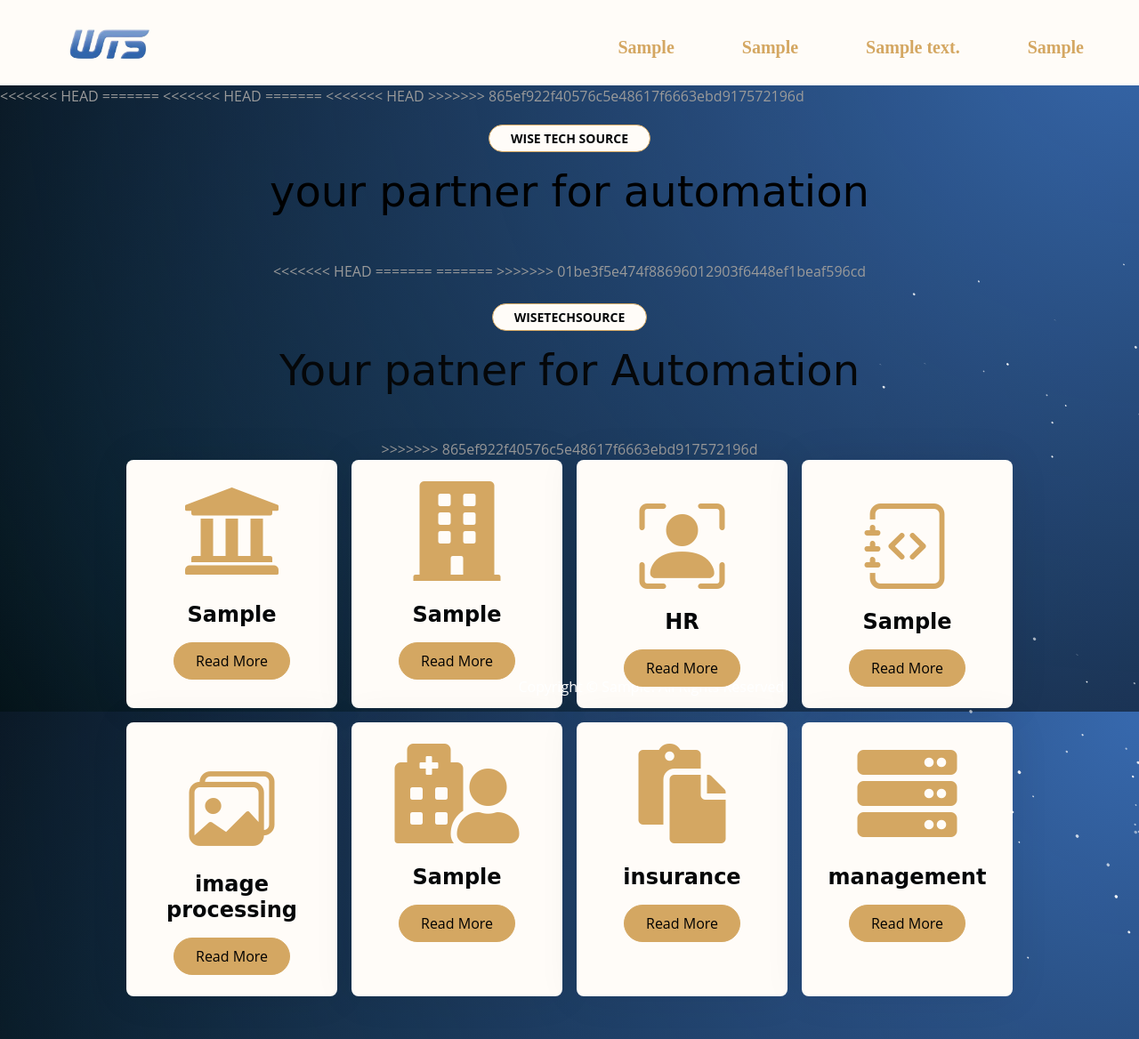
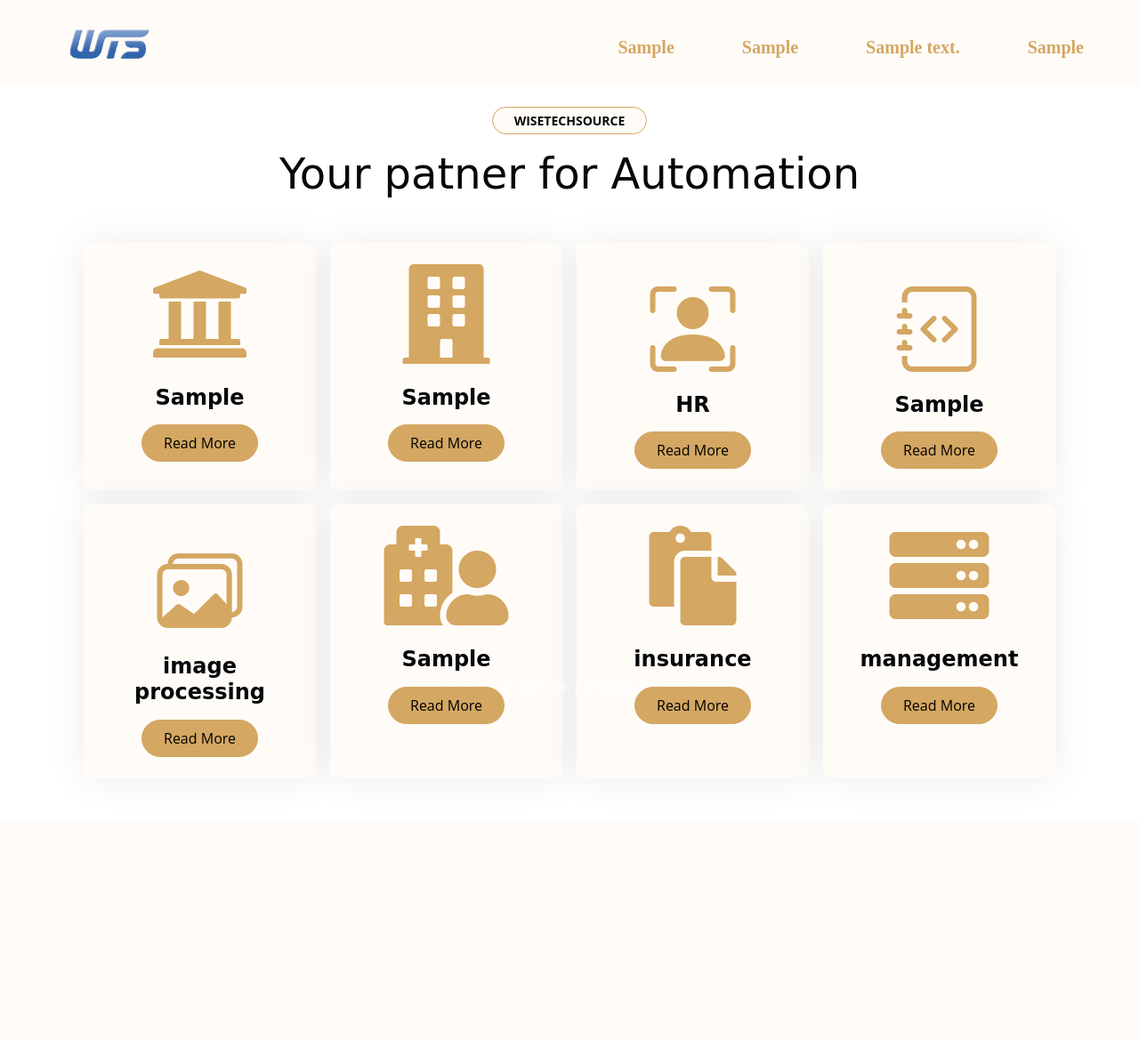
Before and after one commit to WisetechSourceProduct/AutomationProductCatalogue, a Django app: template wiseProductCatalog/templates/wiseProductCatalogApp/products.html in a window 1280 px wide. Shown: the whole page at 89% size. After the commit the page ends 851 px from the top, so only its background shows below. Run offline with Django 5.2, Linux system fonts and the light colour scheme; the template is opened without the code that fills it: most values are stand-ins (such as "Sample title", 1, 10 or a date in 2020); some libraries are stand-ins or nearby versions; some web fonts are replaced.

Commit message:
product change

```diff
--- a/wiseProductCatalog/templates/wiseProductCatalogApp/products.html
+++ b/wiseProductCatalog/templates/wiseProductCatalogApp/products.html
@@ -8,33 +8,14 @@
 
 
 {% include "navbar.html" %}
-<<<<<<< HEAD
-=======
-<<<<<<< HEAD
-=======
-<<<<<<< HEAD
->>>>>>> 865ef922f40576c5e48617f6663ebd917572196d
 
-        <!-- Service Start -->
-
-        <div class="container-fluid service py-6">
-            <div class="container">
-                <div class="text-center wow bounceInUp" data-wow-delay="45s">
-                    <small class="d-inline-block fw-bold text-dark text-uppercase bg-light border border-primary rounded-pill px-4 py-1 mb-3" style="margin-top:20px;">wise tech source</small>
-                    <h1 class="display-5 mb-5" style="color:black; font-size:9;">your partner for automation</h1>
-<<<<<<< HEAD
-=======
-=======
->>>>>>> 01be3f5e474f88696012903f6448ef1beaf596cd
-{% include 'wiseProductCatalogApp/background.html' %}
-<br>
         <!-- Service Start -->
         <div class="container-fluid service py-4">
             <div class="container">
                 <div class="text-center wow bounceInUp" data-wow-delay="45s">
                     <small class="d-inline-block fw-bold text-dark text-uppercase bg-light border border-primary rounded-pill px-4 py-1 mb-3">WiseTechSource</small>
                     <h1 class="display-5 mb-5">Your patner for Automation</h1>
->>>>>>> 865ef922f40576c5e48617f6663ebd917572196d
+
                 </div>
                 <div class="row g-3">
                     <div class="col-lg-3 col-md-6 col-sm-12 wow bounceInUp" data-wow-delay="0.1s">
```
